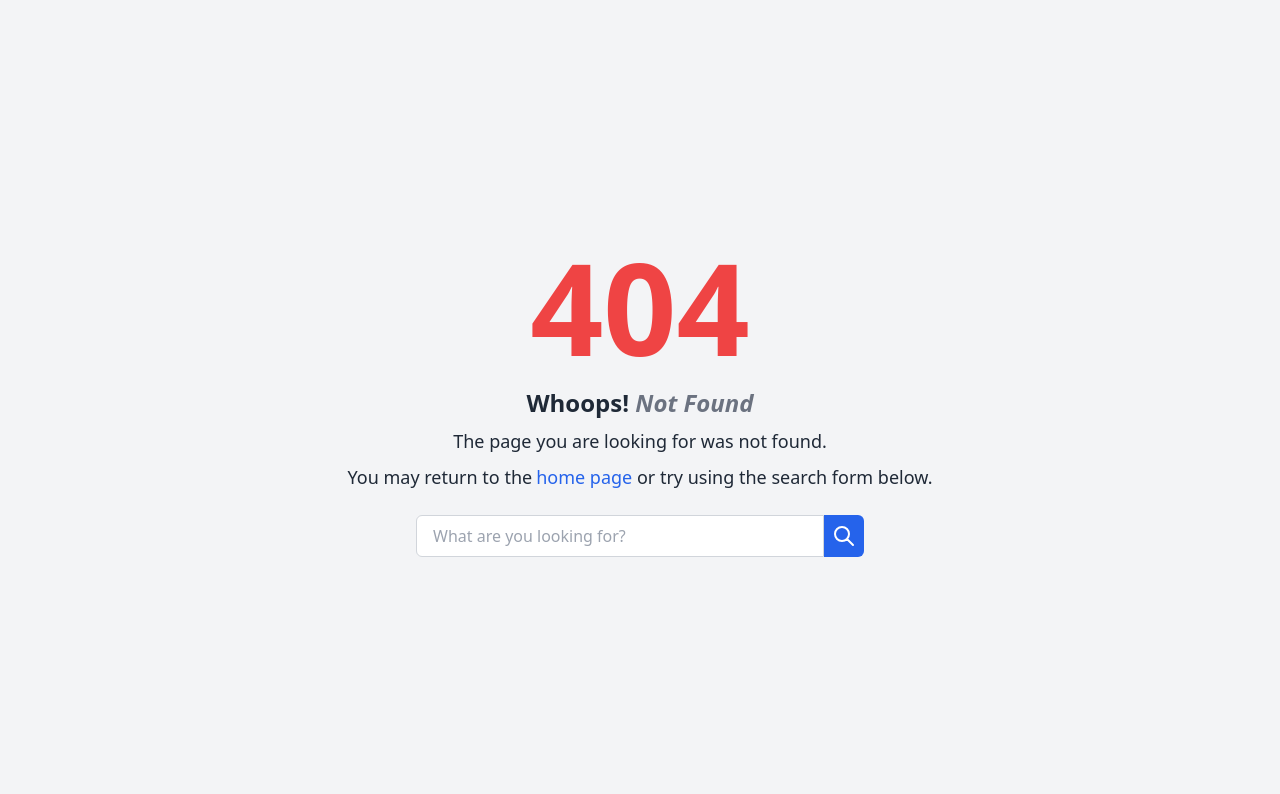
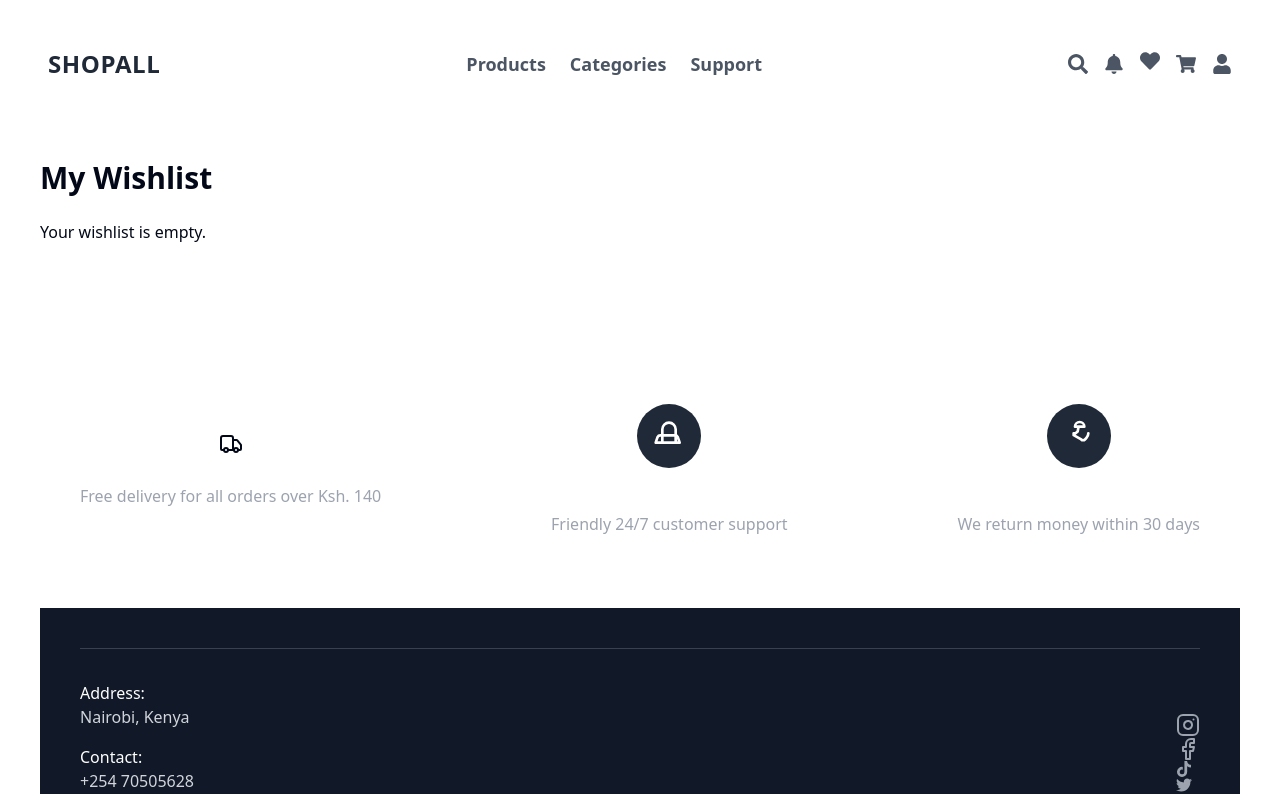
Before and after one commit to levos-snr/shopall, a React (Vite) app: page /wishlist in a window 1280 px wide. Before the commit this address had no page. Shown: the top 794 px of the page. Built offline with nearby package versions, Linux system fonts and the light colour scheme.

Commit message:
feat: add wishlist

```diff
--- a/db.json
+++ b/db.json
@@ -6,7 +6,69 @@
       "email": "admin@gmail.com",
       "password": "admin",
       "role": "admin",
-      "cart": []
+      "cart": [
+        {
+          "id": 2,
+          "title": "Eyeshadow Palette with Mirror",
+          "description": "The Eyeshadow Palette with Mirror offers a versatile range of eyeshadow shades for creating stunning eye looks. With a built-in mirror, it's convenient for on-the-go makeup application.",
+          "category": "beauty",
+          "price": 19.99,
+          "discountPercentage": 5.5,
+          "rating": 3.28,
+          "stock": 44,
+          "tags": [
+            "beauty",
+            "eyeshadow"
+          ],
+          "brand": "Glamour Beauty",
+          "sku": "MVCFH27F",
+          "weight": 3,
+          "dimensions": {
+            "width": 12.42,
+            "height": 8.63,
+            "depth": 29.13
+          },
+          "warrantyInformation": "1 year warranty",
+          "shippingInformation": "Ships in 2 weeks",
+          "availabilityStatus": "In Stock",
+          "reviews": [
+            {
+              "rating": 4,
+              "comment": "Very satisfied!",
+              "date": "2024-05-23T08:56:21.618Z",
+              "reviewerName": "Liam Garcia",
+              "reviewerEmail": "liam.garcia@x.dummyjson.com"
+            },
+            {
+              "rating": 1,
+              "comment": "Very disappointed!",
+              "date": "2024-05-23T08:56:21.618Z",
+              "reviewerName": "Nora Russell",
+              "reviewerEmail": "nora.russell@x.dummyjson.com"
+            },
+            {
+              "rating": 5,
+              "comment": "Highly impressed!",
+              "date": "2024-05-23T08:56:21.618Z",
+              "reviewerName": "Elena Baker",
+              "reviewerEmail": "elena.baker@x.dummyjson.com"
+            }
+          ],
+          "returnPolicy": "30 days return policy",
+          "minimumOrderQuantity": 32,
+          "meta": {
+            "createdAt": "2024-05-23T08:56:21.618Z",
+            "updatedAt": "2024-05-23T08:56:21.618Z",
+            "barcode": "2817839095220",
+            "qrCode": "https://assets.dummyjson.com/public/qr-code.png"
+          },
+          "images": [
+            "https://cdn.dummyjson.com/products/images/beauty/Eyeshadow%20Palette%20with%20Mirror/1.png"
+          ],
+          "thumbnail": "https://cdn.dummyjson.com/products/images/beauty/Eyeshadow%20Palette%20with%20Mirror/thumbnail.png",
+          "quantity": 1
+        }
+      ]
     }
   ],
   "orders": [
@@ -48,6 +110,10 @@
     {
       "id": "4",
       "name": "Home Goods"
+    },
+    {
+      "id": "d88b",
+      "name": ""
     }
   ]
 }
--- a/src/components/Navbar.jsx
+++ b/src/components/Navbar.jsx
@@ -1,11 +1,14 @@
 import React, { useEffect, useState, useRef } from 'react';
 import { FaSearch, FaBell, FaUser, FaShoppingCart, FaHeart } from 'react-icons/fa';
 import { NavLink, useNavigate } from 'react-router-dom';
-import { useCart } from '../context/CartContext'; // Adjust the import path as needed
+import { useCart } from '../context/CartContext';
+import { useWishlist } from '../context/WishlistContext';
+
 
 const Navbar = () => {
   const navigate = useNavigate();
-  const { cartCount } = useCart(); // Get cart count
+  const { cartCount } = useCart();
+   const { wishlist } = useWishlist();
   const [user, setUser] = useState(null);
   const [dropdownOpen, setDropdownOpen] = useState(false); // State to manage dropdown visibility
   const dropdownRef = useRef(null); // Ref to track the dropdown element
@@ -49,12 +52,12 @@ const Navbar = () => {
   };
 
   return (
-    <nav className="bg-white flex justify-between items-center p-6 shadow-lg mb-10">
+    <nav className="flex justify-between items-center p-6  mb-10">
       <NavLink to="/" className="text-2xl font-bold tracking-wide text-gray-800">
         SHOPALL
       </NavLink>
 
-      <ul className="flex space-x-6 text-lg font-medium text-gray-600">
+      <ul className="flex space-x-6 text-lg font-semibold text-gray-600">
         <NavLink to="/products" className="hover:text-gray-800">Products</NavLink>
         <NavLink to="/category" className="hover:text-gray-800">Categories</NavLink>
         <NavLink to="/support" className="hover:text-gray-800">Support</NavLink>
@@ -63,7 +66,20 @@ const Navbar = () => {
       <div className="flex items-center space-x-4">
         <button><FaSearch className="text-gray-600 hover:text-gray-800 h-5 w-5" /></button>
         <button><FaBell className="text-gray-600 hover:text-gray-800 h-5 w-5" /></button>
-        <NavLink to="/wishlist"><FaHeart className="text-gray-600 hover:text-gray-800 h-5 w-5" /></NavLink>
+
+          <div>
+            {/* Wishlist Icon */}
+                    <NavLink to="/wishlist">
+                      <button className="relative">
+                        <FaHeart className="text-gray-600 hover:text-gray-800 h-5 w-5" />
+                        {wishlist.length > 0 && (
+                          <span className="absolute -top-1 right-0 inline-block w-4 h-4 bg-red-500 text-white text-xs font-bold text-center rounded-full">
+                            {wishlist.length}
+                          </span>
+                        )}
+                      </button>
+                    </NavLink>
+        </div>
 
         <div className="relative">
           <NavLink to="/cart">
--- a/src/components/ProductCard.jsx
+++ b/src/components/ProductCard.jsx
@@ -2,10 +2,12 @@ import { Button } from "./ui/button";
 import { HeartIcon, ShoppingCartIcon } from "lucide-react";
 import { useNavigate } from "react-router-dom";
 import { useCart } from "../context/CartContext";
+import { useWishlist } from "../context/WishlistContext"; // Import Wishlist context
 
 const ProductCard = ({ product }) => {
   const navigate = useNavigate();
   const { addToCart } = useCart();
+  const { wishlist, addToWishlist, removeFromWishlist } = useWishlist(); // Use wishlist context
 
   const handleNavigation = () => {
     navigate(`/product/${product.id}`, {
@@ -17,6 +19,16 @@ const ProductCard = ({ product }) => {
     addToCart(product);
   };
 
+  const isInWishlist = wishlist.some((item) => item.id === product.id);
+
+  const handleWishlistClick = () => {
+    if (isInWishlist) {
+      removeFromWishlist(product.id);
+    } else {
+      addToWishlist(product);
+    }
+  };
+
   return (
     <div className="relative max-w-sm bg-white rounded-lg shadow-lg overflow-hidden">
       {/* Discount Badge */}
@@ -26,7 +38,12 @@ const ProductCard = ({ product }) => {
 
       {/* Heart Icon */}
       <div className="absolute top-2 right-2 z-10">
-        <Button className="text-black focus:outline-none bg-white hover:bg-white hover:text-red-600">
+        <Button
+          onClick={handleWishlistClick}
+          className={`text-black focus:outline-none bg-white hover:bg-white ${
+            isInWishlist ? "text-red-600" : "hover:text-red-600"
+          }`}
+        >
           <HeartIcon className="w-6 h-6" />
         </Button>
       </div>
@@ -61,9 +78,7 @@ const ProductCard = ({ product }) => {
           </span>
           <span className="text-sm line-through text-gray-500">
             Ksh.{" "}
-            {(product.price / (1 - product.discountPercentage / 100)).toFixed(
-              2,
-            )}
+            {(product.price / (1 - product.discountPercentage / 100)).toFixed(2)}
           </span>
         </div>
 
--- /dev/null
+++ b/src/context/WishlistContext.jsx
@@ -0,0 +1,39 @@
+
+import React, { createContext, useState, useContext, useEffect } from "react";
+
+// Create Wishlist Context
+const WishlistContext = createContext();
+
+// Custom hook to use the Wishlist context
+export const useWishlist = () => {
+  return useContext(WishlistContext);
+};
+
+export const WishlistProvider = ({ children }) => {
+  const [wishlist, setWishlist] = useState(() => {
+    // Retrieve wishlist from local storage on initial load
+    const savedWishlist = localStorage.getItem("wishlist");
+    return savedWishlist ? JSON.parse(savedWishlist) : [];
+  });
+
+  useEffect(() => {
+    // Save wishlist to local storage whenever it changes
+    localStorage.setItem("wishlist", JSON.stringify(wishlist));
+  }, [wishlist]);
+
+  const addToWishlist = (product) => {
+    if (!wishlist.some((item) => item.id === product.id)) {
+      setWishlist([...wishlist, product]);
+    }
+  };
+
+  const removeFromWishlist = (productId) => {
+    setWishlist(wishlist.filter((item) => item.id !== productId));
+  };
+
+  return (
+    <WishlistContext.Provider value={{ wishlist, addToWishlist, removeFromWishlist }}>
+      {children}
+    </WishlistContext.Provider>
+  );
+};
--- /dev/null
+++ b/src/pages/ProductPage.jsx
@@ -0,0 +1,10 @@
+
+const ProductPage = () => {
+  return (
+    <div>
+      <h1>Product Page</h1>
+    </div>
+  );
+}
+
+export default ProductPage;
--- /dev/null
+++ b/src/pages/WishlistPage.jsx
@@ -0,0 +1,24 @@
+import React from "react";
+import { useWishlist } from "../context/WishlistContext";
+import ProductCard from "../components/ProductCard";
+
+const WishlistPage = () => {
+  const { wishlist } = useWishlist();
+
+  return (
+    <div className="container mx-auto p-4">
+      <h1 className="text-3xl font-bold mb-6">My Wishlist</h1>
+      {wishlist.length > 0 ? (
+        <div className="grid grid-cols-1 sm:grid-cols-2 md:grid-cols-3 lg:grid-cols-4 gap-4">
+          {wishlist.map((product) => (
+            <ProductCard key={product.id} product={product} />
+          ))}
+        </div>
+      ) : (
+        <p>Your wishlist is empty.</p>
+      )}
+    </div>
+  );
+};
+
+export default WishlistPage;
```
Also changed, not shown: src/Routes.jsx (+11 -0 lines), src/main.jsx (+5 -2 lines).
